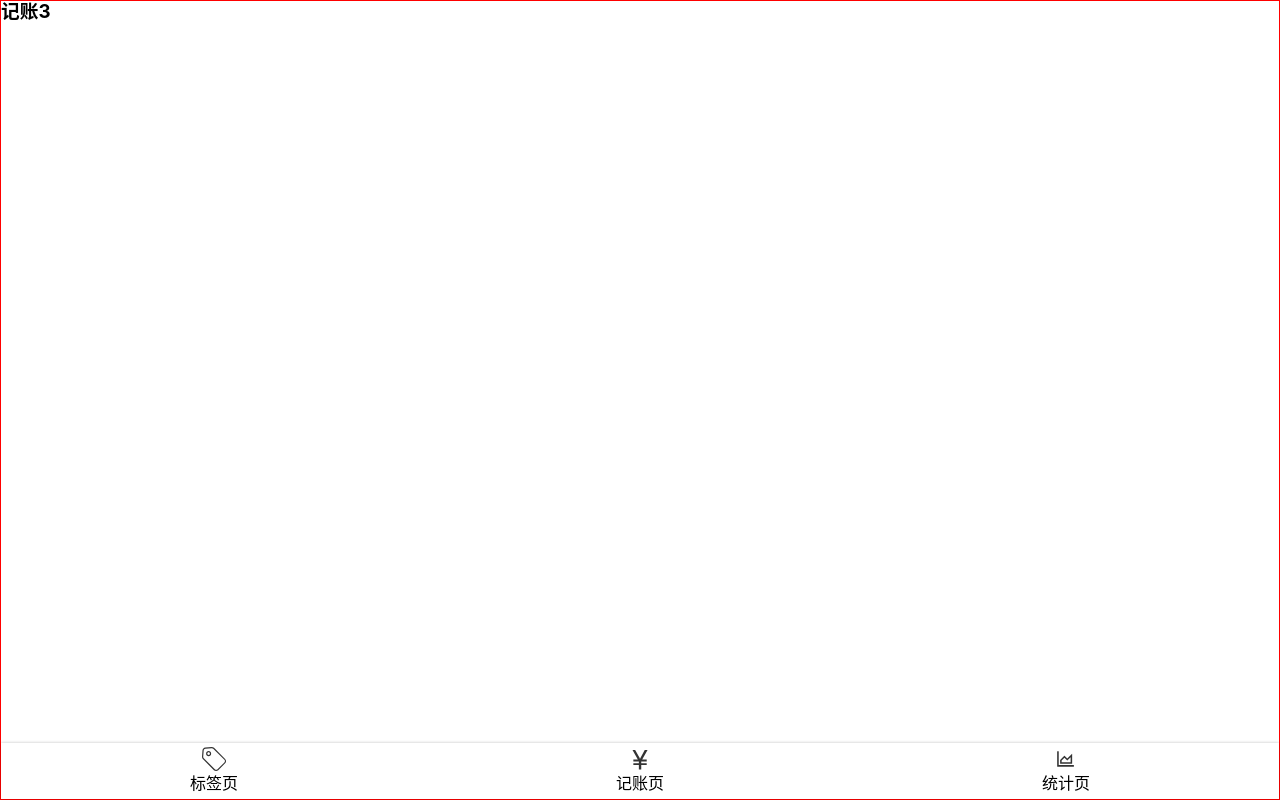
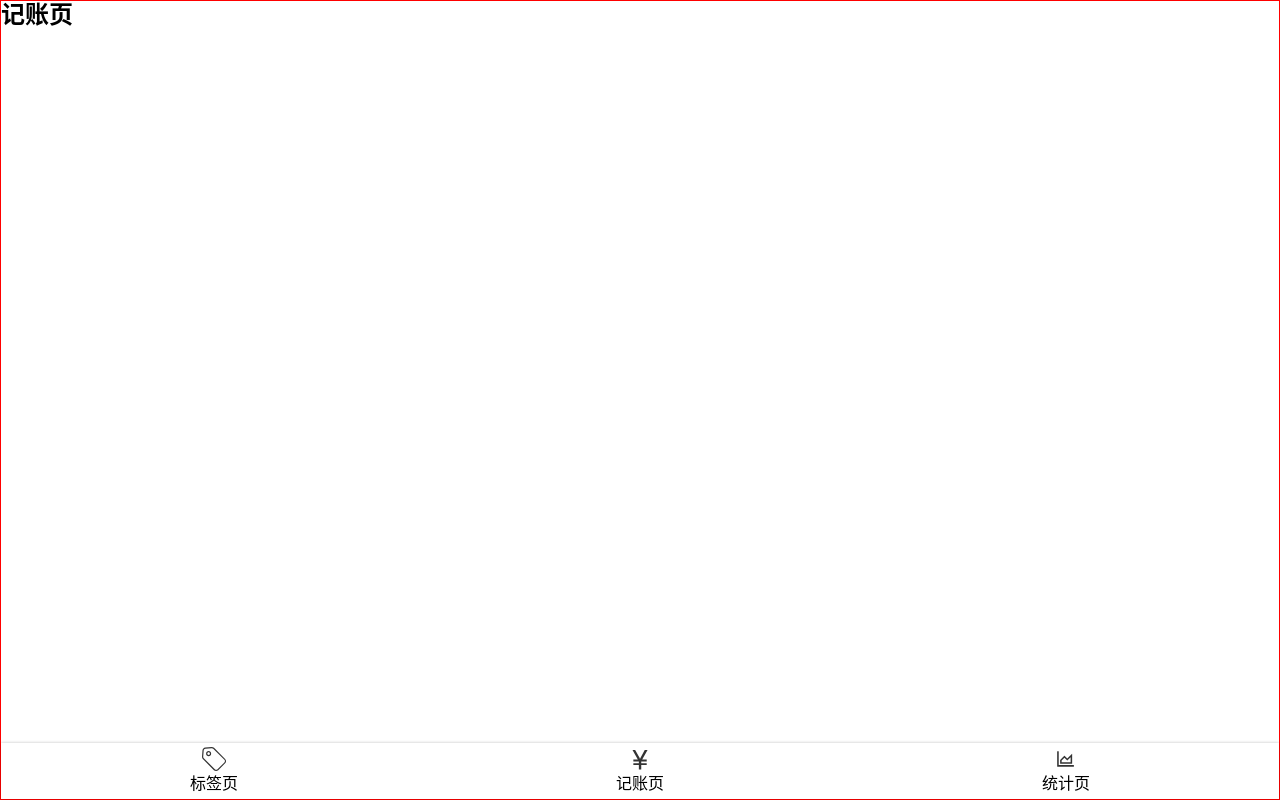
Before and after one commit to lttztt/money-react, a React app: page /#/money in a window 1280 px wide. Built offline with nearby package versions, Linux system fonts and the light colour scheme.

Commit message:
feat: 页面分离

```diff
--- a/src/App.tsx
+++ b/src/App.tsx
@@ -6,6 +6,10 @@ import {
   Redirect
 } from "react-router-dom";
 import Layout from './components/Layout'
+import Money from "./views/Money";
+import Statistics from "./views/Statistics";
+import Tags from "./views/Tags";
+import NoMatch from "./views/NoMatch";
 
 
 
@@ -30,31 +34,3 @@ export default function App() {
     </Router>
   );
 }
-function NoMatch(){
-  return <h2>404</h2>
-}
-
-function Statistics() {
-  return (
-    <Layout>
-      <h3>统计3</h3>
-    </Layout>
-  )
-}
-
-
-  function Tags() {
-    return (
-      <Layout>
-        <h3>标签3</h3>
-      </Layout>
-    )
-  }
-
-  function Money() {
-  return (
-    <Layout>
-      <h3>记账3</h3>
-    </Layout>
-  )
-}
--- /dev/null
+++ b/src/views/Money.tsx
@@ -0,0 +1,10 @@
+import React from 'react'
+import Layout from "../components/Layout";
+const Money = () => {
+  return (
+    <Layout>
+      <h2>记账页</h2>
+    </Layout>
+  )
+};
+export default Money;
--- /dev/null
+++ b/src/views/NoMatch.tsx
@@ -0,0 +1,7 @@
+import React from "react";
+
+function NoMatch(){
+  return <h2>404</h2>
+}
+
+export default NoMatch;
--- /dev/null
+++ b/src/views/Statistics.tsx
@@ -0,0 +1,11 @@
+import React from 'react'
+import Layout from "../components/Layout";
+
+const Statistics = () => {
+  return (
+    <Layout>
+      <h2>统计页</h2>
+    </Layout>
+  )
+};
+export default Statistics;
--- /dev/null
+++ b/src/views/Tags.tsx
@@ -0,0 +1,10 @@
+import React from 'react'
+import Layout from "../components/Layout";
+const Tags = () => {
+  return (
+    <Layout>
+      <h2>标签页</h2>
+    </Layout>
+  )
+};
+export default Tags;
```
